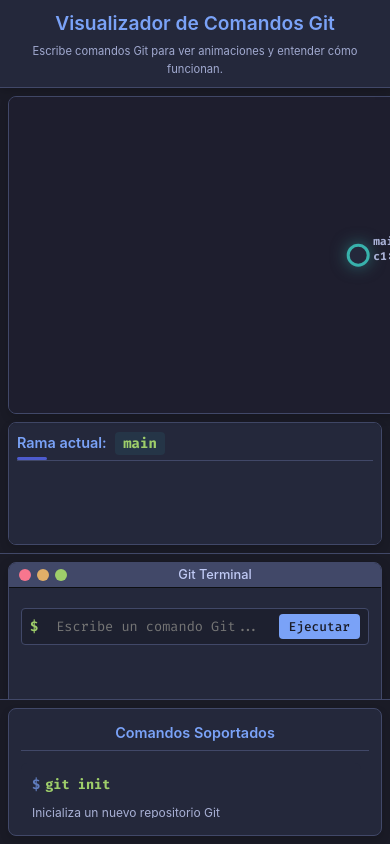
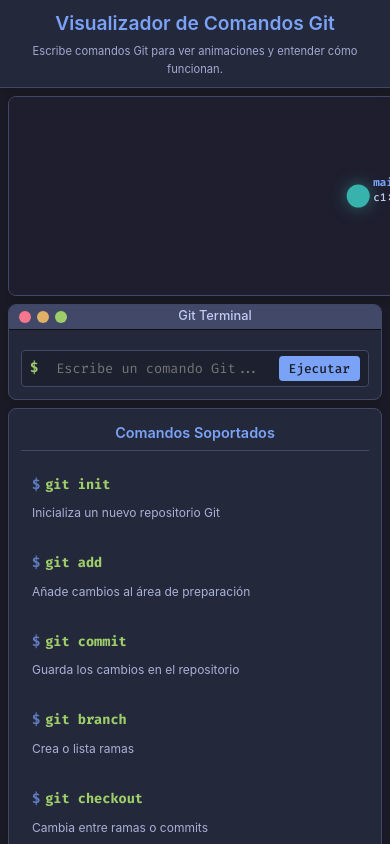
Before and after one commit to Daniel-Santiago-Acosta-1013/gitViz, a React (Vite) app: page / in a window 390 px wide. Built offline with nearby package versions, Linux system fonts and the light colour scheme.

Commit message:
style: Improve layout structure in GitVisualizer for better component organization

```diff
--- a/src/components/CommandTerminal/CommandTerminal.css
+++ b/src/components/CommandTerminal/CommandTerminal.css
@@ -4,7 +4,6 @@
   overflow: hidden;
   background-color: #1e1e2e;
   box-shadow: 0 4px 15px rgba(0, 0, 0, 0.25);
-  margin-bottom: 24px;
   transition: all 0.3s ease;
 }
 
--- a/src/components/GitVisualizer/GitVisualizer.css
+++ b/src/components/GitVisualizer/GitVisualizer.css
@@ -62,50 +62,28 @@ body {
 }
 
 .content-container {
-    display: grid;
-    grid-template-columns: 1fr minmax(300px, 2fr) minmax(250px, 1fr);
-    grid-template-rows: 1fr;
+  display: flex;
   flex: 1;
   overflow: hidden;
-    gap: 1px;
   background-color: var(--border-color);
 }
 
 .visualization-container {
-    grid-column: 2;
+  flex: 1;
   display: flex;
   flex-direction: column;
   overflow: hidden;
   background-color: var(--background-color);
 }
 
-.command-list-container {
-    grid-column: 1;
-    padding: 12px;
-    background-color: var(--background-color);
-    display: flex;
-    flex-direction: column;
-    height: 100%; /* Asegurar altura completa */
-    overflow: hidden;
-}
-
-.terminal-container {
-    grid-column: 3;
-    padding: 12px;
-    background-color: var(--background-color);
-    display: flex;
-    flex-direction: column;
-    overflow: hidden;
-}
-
 .git-graph {
-    flex: 3;
+  flex: 1;
   position: relative;
   border: 1px solid var(--border-color);
   border-radius: 8px;
   background-color: var(--panel-bg);
   overflow: hidden;
-    margin: 12px;
+  margin: 12px 12px 0 12px;
   min-height: 300px;
   box-shadow: 0 4px 8px rgba(0, 0, 0, 0.15);
 }
@@ -116,160 +94,24 @@ body {
   display: block;
 }
 
-/* Estilos para D3 */
-.links path {
-    stroke-opacity: 0.8;
-    transition: all 0.5s ease;
+/* Contenedor para la terminal y la lista de comandos */
+.bottom-container {
+  display: flex;
+  min-height: 250px;
+  margin: 12px;
+  gap: 12px;
 }
 
-.links path:hover {
-    stroke-opacity: 1;
-    stroke-width: 3px;
-    filter: drop-shadow(0 0 3px rgba(255, 255, 255, 0.5));
+/* Terminal a la izquierda */
+.terminal-container {
+  flex: 2;
+  display: flex;
 }
 
-.link.merge-link {
-    stroke-dasharray: 5, 5;
-    animation: dash 15s linear infinite;
-}
-
-@keyframes dash {
-    to {
-        stroke-dashoffset: 100;
-    }
-}
-
-.nodes circle {
-    fill: var(--panel-bg);
-    transition: all 0.3s ease;
-    cursor: pointer;
-}
-
-.nodes circle:hover {
-    transform: scale(1.2);
-    filter: drop-shadow(0 0 5px rgba(255, 255, 255, 0.7));
-}
-
-.nodes text {
-    fill: var(--terminal-text);
-    font-size: 0.7rem;
-    font-weight: bold;
-    pointer-events: none;
-}
-
-.branch-labels rect {
-    transition: all 0.5s cubic-bezier(0.68, -0.55, 0.27, 1.55);
-    filter: drop-shadow(0 0 2px rgba(0, 0, 0, 0.3));
-}
-
-.branch-labels text {
-    font-size: 0.7rem;
-    pointer-events: none;
-    transition: all 0.5s cubic-bezier(0.68, -0.55, 0.27, 1.55);
-}
-
-.current-branch {
-    filter: drop-shadow(0 0 4px rgba(255, 255, 255, 0.6)) !important;
-    transform: scale(1.05);
-}
-
-.head-commit {
-    stroke-width: 4px !important;
-    filter: drop-shadow(0 0 6px rgba(122, 162, 247, 0.7));
-}
-
-.highlighted {
-    animation: pulse 1.5s infinite;
-    filter: drop-shadow(0 0 8px rgba(224, 175, 104, 0.8));
-}
-
-@keyframes pulse {
-    0% {
-        transform: scale(1);
-        filter: drop-shadow(0 0 5px rgba(224, 175, 104, 0.5));
-    }
-    50% {
-        transform: scale(1.2);
-        filter: drop-shadow(0 0 10px rgba(224, 175, 104, 0.8));
-    }
-    100% {
-        transform: scale(1);
-        filter: drop-shadow(0 0 5px rgba(224, 175, 104, 0.5));
-    }
-}
-
-/* Nueva animación para la creación de ramas */
-@keyframes branchCreation {
-    0% {
-        opacity: 0;
-        transform: translateY(-20px) scale(0.8);
-    }
-    50% {
-        opacity: 1;
-        transform: translateY(5px) scale(1.1);
-    }
-    100% {
-        opacity: 1;
-        transform: translateY(0) scale(1);
-    }
-}
-
-/* Aplicar animación a las nuevas etiquetas de rama */
-.branch-group:last-child rect,
-.branch-group:last-child text {
-    animation: branchCreation 1s ease-out;
-}
-
-.repo-state {
-    background-color: var(--panel-bg);
-    border-radius: 8px;
-    margin: 0 12px 12px 12px;
-    padding: 12px;
+/* Lista de comandos a la derecha */
+.command-list-container {
+  flex: 1;
   display: flex;
-    flex-wrap: wrap;
-    gap: 12px;
-    font-size: 0.85rem;
-    max-height: 30%;
-    overflow-y: auto;
-    box-shadow: 0 4px 8px rgba(0, 0, 0, 0.15);
-    border: 1px solid var(--border-color);
-    flex: 1;
-}
-
-.state-section {
-    flex: 1;
-    min-width: 180px;
-}
-
-.state-section h3 {
-    color: var(--accent-color);
-    margin-bottom: 0.5rem;
-    border-bottom: 1px solid var(--border-color);
-    padding-bottom: 0.3rem;
-    font-size: 0.9rem;
-}
-
-.branch-name {
-    color: var(--success-color);
-    font-weight: bold;
-}
-
-.state-content {
-    color: var(--terminal-text);
-    background-color: var(--terminal-bg);
-    padding: 0.5rem;
-    border-radius: 4px;
-    max-height: 100px;
-    overflow-y: auto;
-    font-size: 0.8rem;
-}
-
-.state-content ul {
-    list-style-type: none;
-}
-
-.state-content li {
-    padding: 0.2rem 0;
 }
 
 .terminal {
@@ -277,12 +119,10 @@ body {
   border-radius: 8px;
   overflow: hidden;
   box-shadow: 0 4px 12px rgba(0, 0, 0, 0.2);
-    margin-bottom: 12px;
   flex: 1;
   display: flex;
   flex-direction: column;
   border: 1px solid var(--border-color);
-    min-height: 200px;
 }
 
 .terminal-header {
@@ -412,35 +252,6 @@ body {
   transform: translateY(-1px);
 }
 
-.explanation-panel {
-    background-color: var(--terminal-bg);
-    border-radius: 8px;
-    padding: 12px;
-    color: var(--terminal-text);
-    margin-top: 12px;
-    flex: 1;
-    display: flex;
-    flex-direction: column;
-    border: 1px solid var(--border-color);
-    box-shadow: 0 4px 8px rgba(0, 0, 0, 0.15);
-}
-
-.explanation-panel h3 {
-    color: var(--accent-color);
-    margin-bottom: 8px;
-    border-bottom: 1px solid var(--border-color);
-    padding-bottom: 6px;
-    font-size: 0.9rem;
-}
-
-.explanation-content {
-    white-space: pre-line;
-    font-size: 0.85rem;
-    overflow-y: auto;
-    flex: 1;
-    padding: 4px;
-}
-
 .command-list {
   background-color: var(--terminal-bg);
   border-radius: 8px;
@@ -499,57 +310,25 @@ body {
 
 /* Responsive */
 @media (max-width: 1200px) {
-    .content-container {
-        grid-template-columns: 1fr 2fr;
-        grid-template-rows: 1fr 1fr;
+  .bottom-container {
+    flex-direction: column;
   }
 
-    .visualization-container {
-        grid-column: 1 / -1;
-        grid-row: 1;
-    }
-
+  .terminal-container,
   .command-list-container {
-        grid-column: 1;
-        grid-row: 2;
-    }
-
-    .terminal-container {
-        grid-column: 2;
-        grid-row: 2;
+    flex: 1;
   }
 }
 
 @media (max-width: 768px) {
-    .content-container {
-        grid-template-columns: 1fr;
-        grid-template-rows: auto auto auto;
+  .bottom-container {
+    margin: 8px;
+    gap: 8px;
   }
 
-    .app-header h1 {
-        font-size: 1.5rem;
-    }
-
-    .description {
-        font-size: 0.8rem;
-    }
-
-    .visualization-container {
-        grid-column: 1;
-        grid-row: 1;
-        min-height: 40vh;
-    }
-
-    .terminal-container {
-        grid-column: 1;
-        grid-row: 2;
-        padding: 8px;
-    }
-
-    .command-list-container {
-        grid-column: 1;
-        grid-row: 3;
-        padding: 8px;
+  .git-graph {
+    margin: 8px 8px 0 8px;
+    min-height: 200px;
   }
 }
 
@@ -564,21 +343,6 @@ body {
 
   .description {
     font-size: 0.7rem;
-    }
-
-    .git-graph {
-        margin: 8px;
-        min-height: 200px;
-    }
-
-    .repo-state {
-        flex-direction: column;
-        margin: 0 8px 8px 8px;
-        padding: 8px;
-    }
-
-    .state-section {
-        min-width: 100%;
   }
 }
 
--- a/src/components/GitVisualizer/GitVisualizer.tsx
+++ b/src/components/GitVisualizer/GitVisualizer.tsx
@@ -1,9 +1,7 @@
 import React, { useState, useEffect } from 'react';
 import { GitState, CommandDefinition } from '../../types/git';
 import GitGraph from '../GitGraph/GitGraph';
-import RepoState from '../RepoState/RepoState';
 import CommandTerminal from '../CommandTerminal/CommandTerminal';
-import ExplanationPanel from '../ExplanationPanel/ExplanationPanel';
 import CommandList from '../CommandList/CommandList';
 import './GitVisualizer.css';
 
@@ -793,15 +791,9 @@ const GitVisualizer: React.FC = () => {
       </div>
 
       <div className="content-container">
-        <div className="command-list-container">
-          <CommandList commands={supportedCommands} setCommand={setCommand} />
-        </div>
-
         <div className="visualization-container">
           <GitGraph gitState={gitState} />
-          <RepoState gitState={gitState} />
-        </div>
-
+          <div className="bottom-container">
             <div className="terminal-container">
               <CommandTerminal
                 command={command}
@@ -812,8 +804,12 @@ const GitVisualizer: React.FC = () => {
                 animating={animating}
                 suggestions={suggestions}
               />
+            </div>
 
-          <ExplanationPanel explanation={explanation} />
+            <div className="command-list-container">
+              <CommandList commands={supportedCommands} setCommand={setCommand} />
+            </div>
+          </div>
         </div>
       </div>
     </div>
```
Lines whose indentation alone changed are shown as unchanged.
